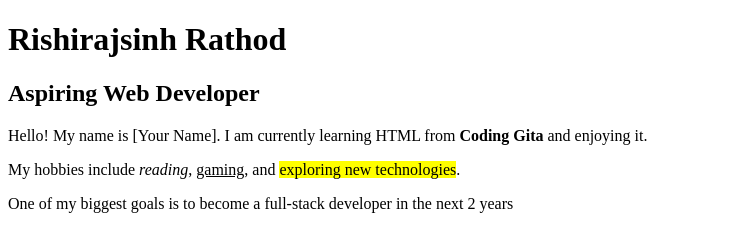
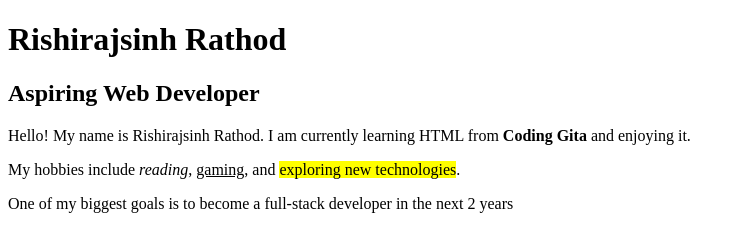
Before and after one commit to rishirajsinh/HTML-Assignments, a plain HTML site: page q1_Bio.html in a window 1280 px wide. Shown: the whole page, without its empty margins (0-740 px from the left). Drawn offline with Linux system fonts and the light colour scheme.

Commit message:
108580 Rishirajsinh Rathod

```diff
--- a/q1_Bio.html
+++ b/q1_Bio.html
@@ -11,7 +11,7 @@
     <h1>Rishirajsinh Rathod</h1>
     <h2>Aspiring Web Developer</h2>
 
-    <p>Hello! My name is [Your Name]. I am currently
+    <p>Hello! My name is Rishirajsinh Rathod. I am currently
         learning HTML from <b>Coding Gita</b> and enjoying it.</p>
 
     <p>My hobbies include <i>reading</i>, <u>gaming</u>, and
```
